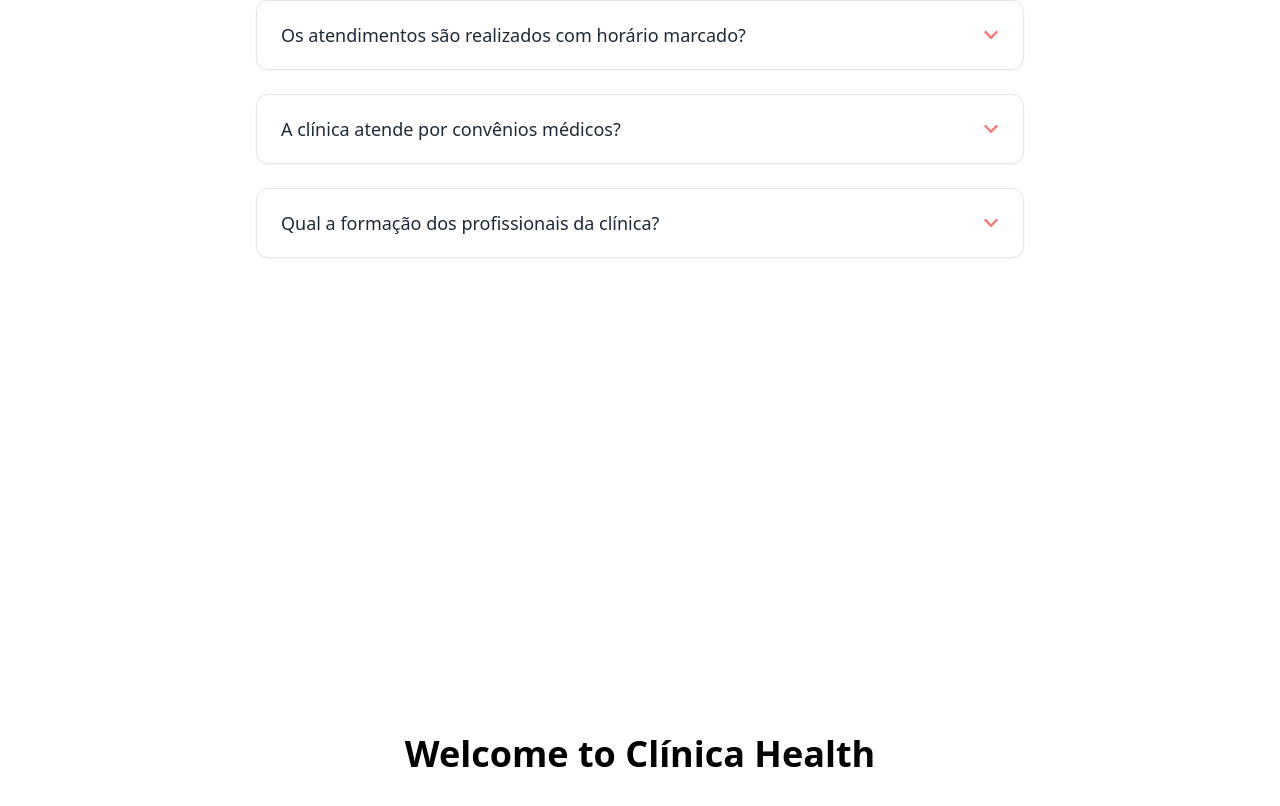
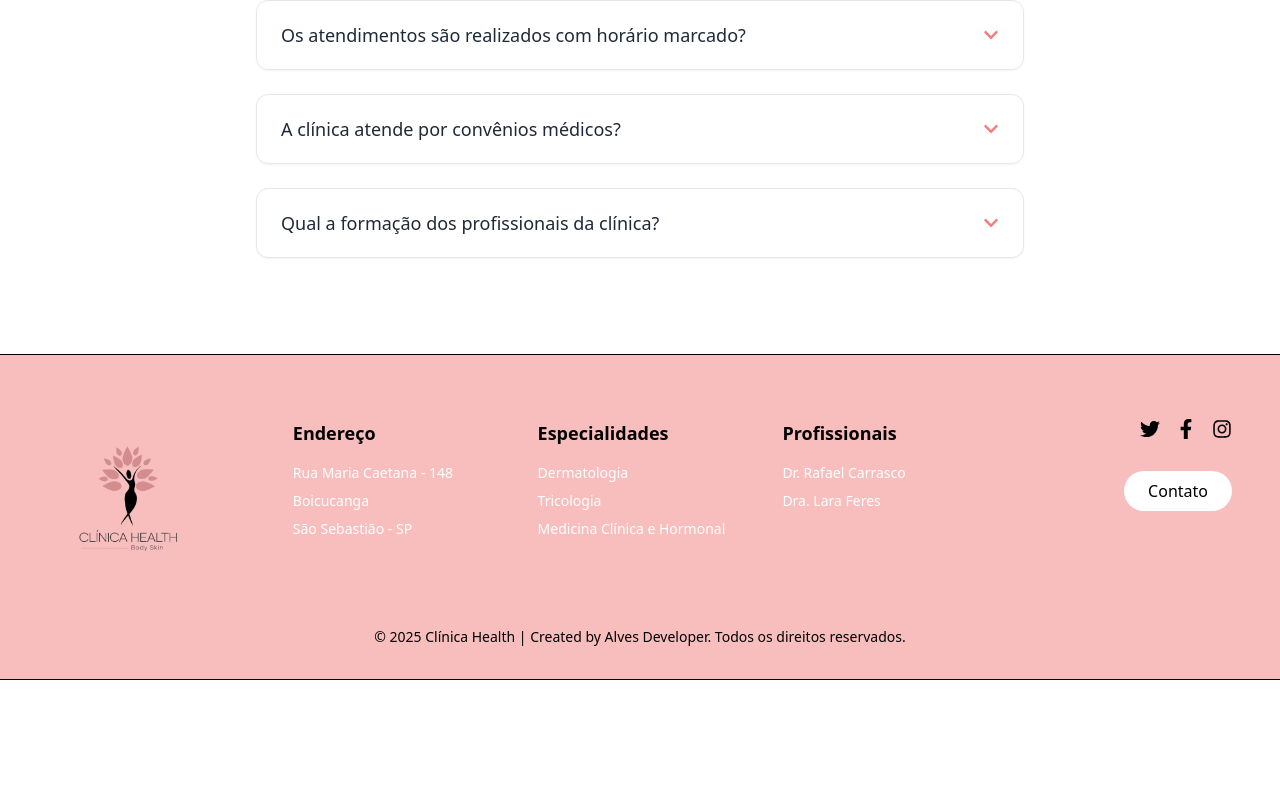
Before and after one commit to Bruno-Alvez/clinic-health-website, a React (Vite) app: page /home in a window 1280 px wide. Shown: the part 6315-7121 px from the top of the page. After the commit the page ends 6995 px from the top, so only its background shows below. Built offline with nearby package versions, Linux system fonts and the light colour scheme.

Commit message:
feat: finalize Footer with logo, brand colors, social icons and styled borders

```diff
--- /dev/null
+++ b/src/components/Footer.jsx
@@ -0,0 +1,70 @@
+import { FaFacebookF, FaInstagram, FaTwitter } from "react-icons/fa";
+import logo from "../assets/images/logo-black.png"; // substitua pelo caminho correto do seu logo
+
+function Footer() {
+  return (
+    <footer className="bg-[#F27E7E]/50 text-white border-t border-b border-black pt-16 pb-8 px-6 md:px-12">
+      <div className="max-w-7xl mx-auto grid grid-cols-1 md:grid-cols-5 gap-10 items-start">
+        {/* Logo */}
+        <div className="md:col-span-1">
+          <img
+            src={logo}
+            alt="Clínica Health"
+            className="w-40 h-auto object-contain"
+          />
+        </div>
+
+        {/* Links - Endereço */}
+        <div>
+          <h3 className="text-lg font-semibold mb-4 text-black">Endereço</h3>
+          <ul className="space-y-2 text-sm text-white">
+            <li><a href="#" className="hover:text-black">Rua Maria Caetana - 148</a></li>
+            <li><a href="#" className="hover:text-black">Boicucanga</a></li>
+            <li><a href="#" className="hover:text-black">São Sebastião - SP</a></li>
+          </ul>
+        </div>
+
+        {/* Links - Especialidades */}
+        <div>
+          <h3 className="text-lg font-semibold mb-4 text-black">Especialidades</h3>
+          <ul className="space-y-2 text-sm text-white">
+            <li><a href="#" className="hover:text-black">Dermatologia</a></li>
+            <li><a href="#" className="hover:text-black">Tricologia</a></li>
+            <li><a href="#" className="hover:text-black">Medicina Clínica e Hormonal</a></li>
+          </ul>
+        </div>
+
+        {/* Links - Profissionais */}
+        <div>
+          <h3 className="text-lg font-semibold mb-4 text-black">Profissionais</h3>
+          <ul className="space-y-2 text-sm text-white">
+            <li><a href="#" className="hover:text-black">Dr. Rafael Carrasco</a></li>
+            <li><a href="#" className="hover:text-black">Dra. Lara Feres</a></li>
+          </ul>
+        </div>
+
+        {/* Redes sociais + botão */}
+        <div className="flex flex-col items-center md:items-end gap-4">
+          <div className="flex gap-4 text-black text-xl">
+            <a href="#" className="hover:text-white transition"><FaTwitter /></a>
+            <a href="#" className="hover:text-white transition"><FaFacebookF /></a>
+            <a href="#" className="hover:text-white transition"><FaInstagram /></a>
+          </div>
+          <a
+            href="#"
+            className="mt-4 inline-block bg-white text-black hover:bg-gray-800 hover:text-white px-6 py-2 rounded-full font-medium transition"
+          >
+            Contato
+          </a>
+        </div>
+      </div>
+
+      {/* Linha final */}
+      <div className="mt-12 text-center text-sm text-black font-medium">
+        © 2025 Clínica Health | Created by Alves Developer. Todos os direitos reservados.
+      </div>
+    </footer>
+  );
+}
+
+export default Footer;
--- a/src/pages/Home.jsx
+++ b/src/pages/Home.jsx
@@ -2,6 +2,7 @@ import AboutSection from "../components/AboutSection";
 import DiferenciaisSection from "../components/ClinicDifferentials";
 import DividerDesign from "../components/DividerDesign";
 import FaqSection from "../components/FaqSection";
+import Footer from "../components/Footer";
 import Header from "../components/Header";
 import Hero from "../components/Hero"
 import PaymentBenefits from "../components/PaymentBenefits";
@@ -20,9 +21,7 @@ function Home() {
       <DiferenciaisSection />
       <ProfessionalsSection />
       <FaqSection />
-      <section className="h-screen flex items-center justify-center">
-        <h1 className="text-4xl font-bold">Welcome to Clínica Health</h1>
-      </section>
+      <Footer />
     </>
   );
 }
```
